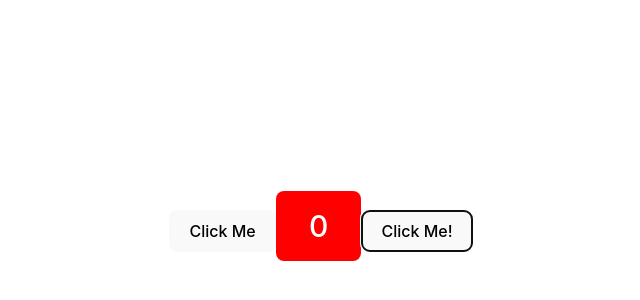
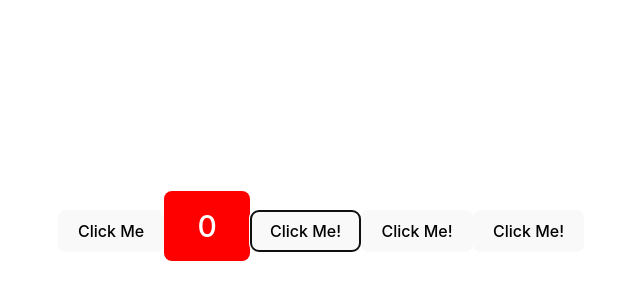
Before and after one commit to nicosicolo/TSInReact, a React (Vite) app: page / in a window 1280 px wide. Shown: the part 174-474 px from the top of the page, without its empty margins (319-959 px from the left). Built offline with nearby package versions, Linux system fonts and the light colour scheme.

Commit message:
Omit utility, as const utility, useRef hook and working with other hooks

```diff
--- a/src/App.tsx
+++ b/src/App.tsx
@@ -3,6 +3,8 @@ import './App.css';
 import Button from './Button';
 import OtherButton from './OtherButton';
 import AutoFocusButton from './AutoFocusButton';
+import EventButton from './EventButton';
+import HookButton from './HookButton';
 
 function App() {
 
@@ -13,6 +15,8 @@ function App() {
   }
 
   const icon = <i></i>; //JSX Element.
+
+  const childrenText = 'Click Me!';
 
   return (
     <>
@@ -29,6 +33,8 @@ function App() {
         handleClick={() => handleClick('texto') }
       >{icon}</OtherButton>
       <AutoFocusButton type="submit" autoFocus={true} defaultValue="Test" />
+      <EventButton/>
+      <HookButton>{childrenText}</HookButton>
     </>
   )
 }
--- /dev/null
+++ b/src/HookButton.tsx
@@ -0,0 +1,25 @@
+import { useRef, useState } from "react"
+
+type Children = {
+    children?: React.ReactNode; //In the component we always pass the children with the name children (i mean, this is obvious what it doesn't hurt to remerber it!)
+}
+
+type User = {
+    name: string;
+    age: number;
+}
+
+type Guest = Omit<User, 'name'>; //To define the Guest alias type take the alias User, but omit the name attribute.
+
+export default function HookButton ({children}: Children) {
+
+    const [ user, setUser ] = useState<User | null>(null);
+
+    const [count, setCount] = useState<number>(0);
+
+    const name = user?.name;
+
+    const ref = useRef<HTMLButtonElement | null>(null); //We can also use Element or HTMLElement, but HTMLButtonElement is more specific.
+
+    return <button ref={ref}>{children}</button>
+}
```
Also changed, not shown: src/AsConstButton.tsx (added, +15 -0 lines).
